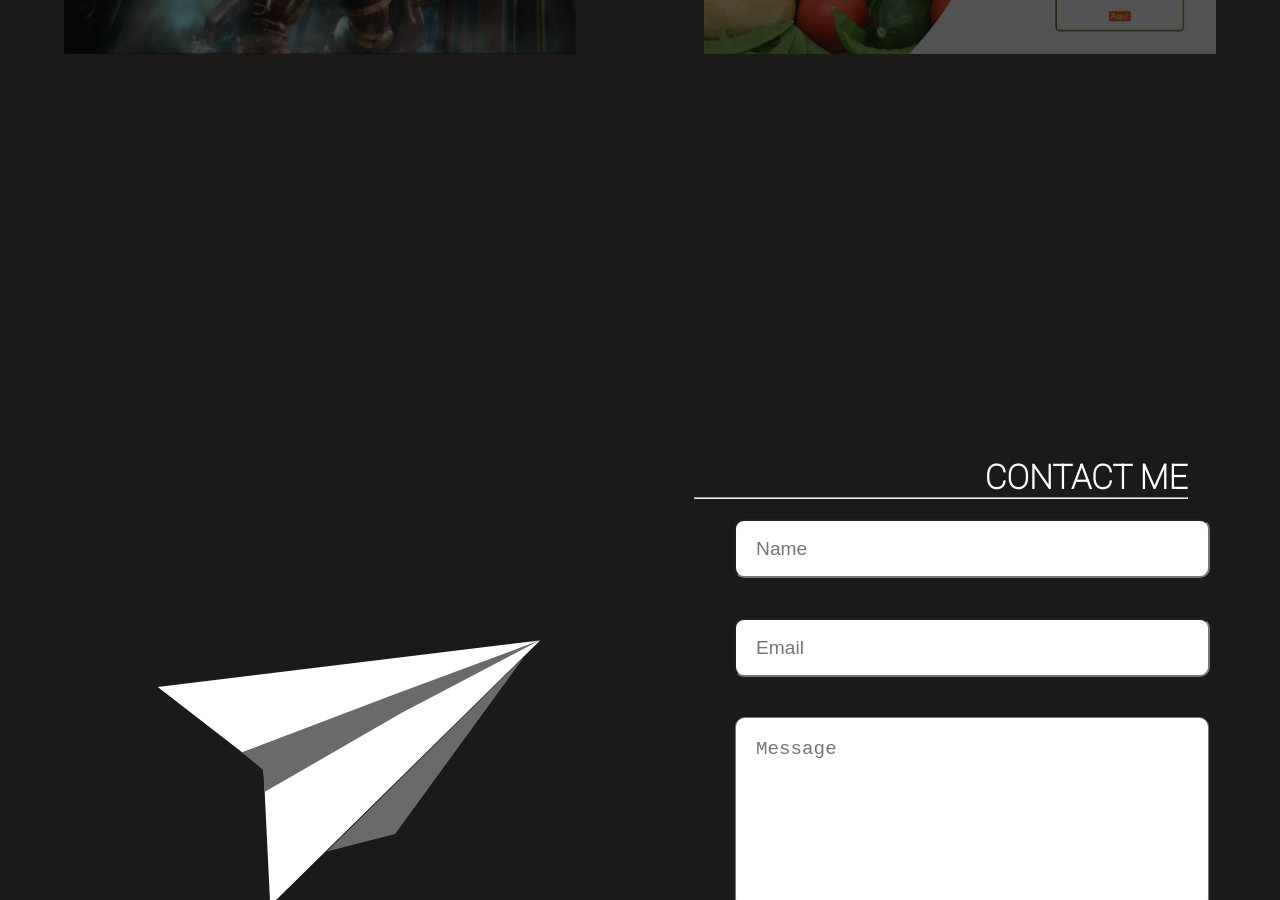
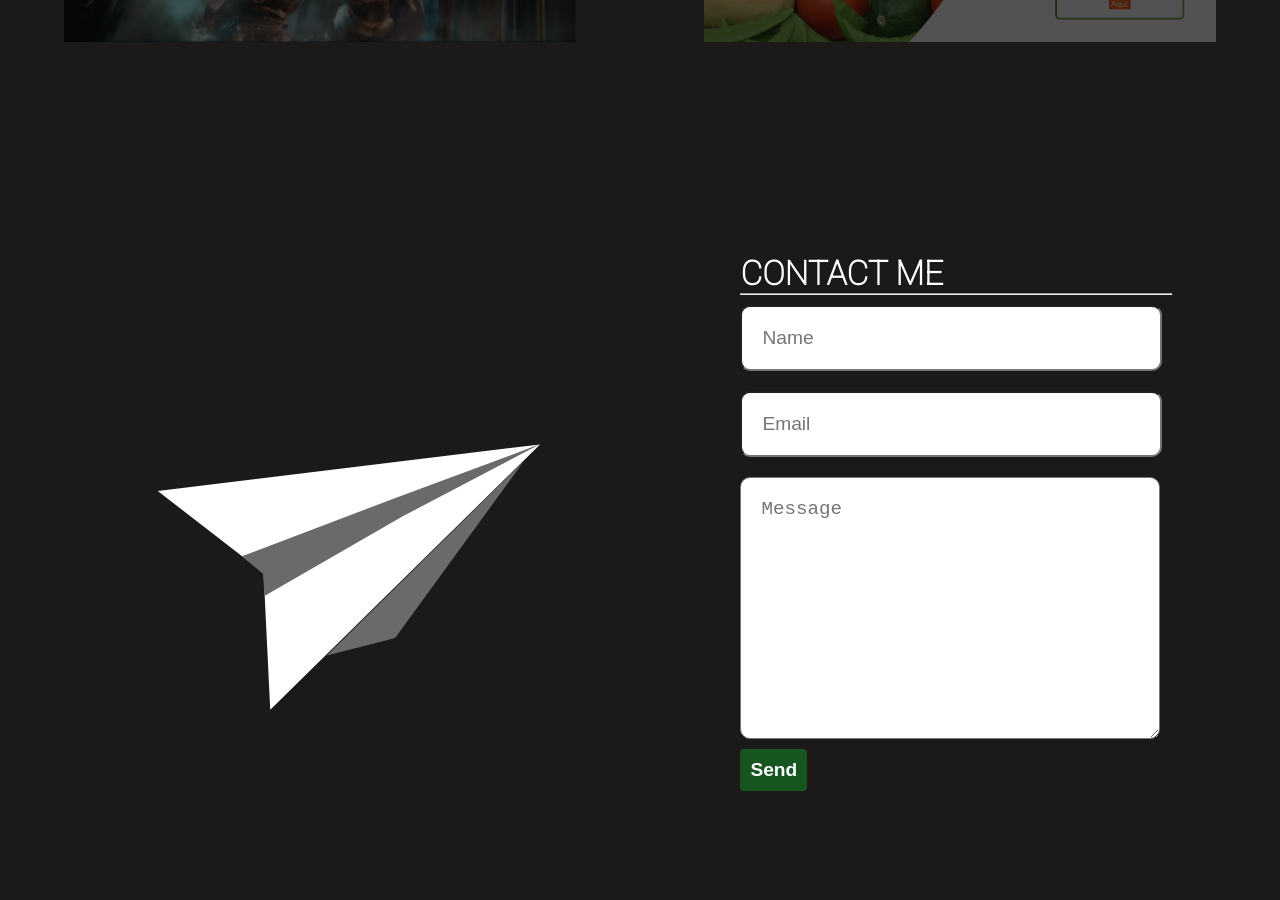
Before and after one commit to daniel1775/Portfolio, a React (Create React App) app: page / in a window 1280 px wide. Shown: the part 1900-2800 px from the top of the page. Built offline with nearby package versions, Linux system fonts and the light colour scheme.

Commit message:
advances

```diff
--- a/src/App.jsx
+++ b/src/App.jsx
@@ -47,8 +47,14 @@ function App() {
 				language={language}
 				darkMode={darkMode}
 			/>
-			<Contact />
-			<Footer />
+			<Contact
+				language={language}
+				darkMode={darkMode}
+			/>
+			<Footer
+				language={language}
+				darkMode={darkMode}
+			/>
 		</div>
 	);
 }
--- a/src/App.module.css
+++ b/src/App.module.css
@@ -21,7 +21,7 @@ body {
     --gray-white: #EBEBEB;
     --black-font: #1F1F1F;
     --transition: 0.4s all ease;
-    --size-title-desktop: calc(2rem + 10px);
+    --size-title-desktop: 2rem;
     --padding-desktop: 100px;
     --page-max-width: 1450px;
 }
--- a/src/views/Contact/Contact.jsx
+++ b/src/views/Contact/Contact.jsx
@@ -2,10 +2,11 @@ import style from './Contact.module.css';
 
 import plane from '../../assets/img/plane-icon.svg';
 
-export default function Contact() {
+export default function Contact( props ) {
+	const { language, darkMode } = props;
 
 	return (
-		<div className={style.contact}>
+		<section className={`${style.contact} ${darkMode ? style.contact_dark : style.contact_light}`}>
 			<img className={style.image} src={plane} alt="" />
 			<div className={style.contact_section}>
 				<h2 className={style.contact_title}>
@@ -26,9 +27,11 @@ export default function Contact() {
 						placeholder="Message"
 						autoComplete="off"
 					/>
-					<button className={style.form_button}>Send</button>
+					<div className={style.form_button_container}>
+						<button className={style.form_button}>Send</button>
+					</div>
 				</form>
 			</div>
-		</div>
+		</section>
 	);
 }
--- a/src/views/Contact/Contact.module.css
+++ b/src/views/Contact/Contact.module.css
@@ -1,15 +1,26 @@
 .contact {
     color: white;
     font-size: 1.4rem;
-    background-color: var(--gray);
     padding-top: 25%;
     padding-bottom: 15%;
+    transition: var(--transition);
+}
+
+.contact_light {
+    background-color: var(--gray-light);
+}
+
+.contact_dark {
+    background-color: var(--gray);
+}
+
+.contact_section {
+    margin-left: 6%;
 }
 
 .contact_title {
     max-width: 80%;
-    text-align: end;
-    margin-left: 5%;
+    text-align: start;
 }
 
 .image {
@@ -21,29 +32,23 @@
     flex-direction: column;
 }
 
+.form_button_container {
+
+}
+
 .contact_form {
     display: flex;
     flex-direction: column;
-    align-items: center;
 }
 
 .contact_form input,
 textarea {
     width: 70%;
-    height: 15px;
-    margin: 20px;
     padding: 20px 20px;
+    margin: 10px 0;
     border-radius: 10px;
     font-size: 1.2rem;
     color: black;
-}
-
-.contact_form textarea {
-    height: 150px;
-    font-size: 1.2rem;
-    margin: 20px;
-    padding: 20px;
-    width: 70%;
 }
 
 .form_button {
--- a/src/views/Header/Header.module.css
+++ b/src/views/Header/Header.module.css
@@ -14,10 +14,6 @@
 
 .header_light {
 	background-color: var(--gray-white);
-	background-image: url('../../assets/img/forest.jpg');
-	background-repeat: no-repeat;
-	background-size: cover;
-	background-position: bottom;
 }
 
 .header_black::before, .header_light::before {
--- a/src/views/Projects/Projects.module.css
+++ b/src/views/Projects/Projects.module.css
@@ -31,7 +31,7 @@
 
 @media (min-width:1024px) {
 	.projects {
-		padding-top: 5%;
+		padding: 5% 0;
 	}
 
 	.projects_container {
@@ -41,6 +41,7 @@
 
 	.projects_title {
 		max-width: none;
+		font-size: var(--size-title-desktop);
 		width: 55%;
 		text-align: center;
 		margin: auto;
--- a/src/views/Skills/Skills.module.css
+++ b/src/views/Skills/Skills.module.css
@@ -66,7 +66,7 @@
 	}
 
 	.skills_title {
-		font-size: calc(2rem + 8px);
+		font-size: var(--size-title-desktop);
 	}
 
 	.skills_title hr {
```
Also changed, not shown: 1 other file (tests, documents, lock files or other folders).
